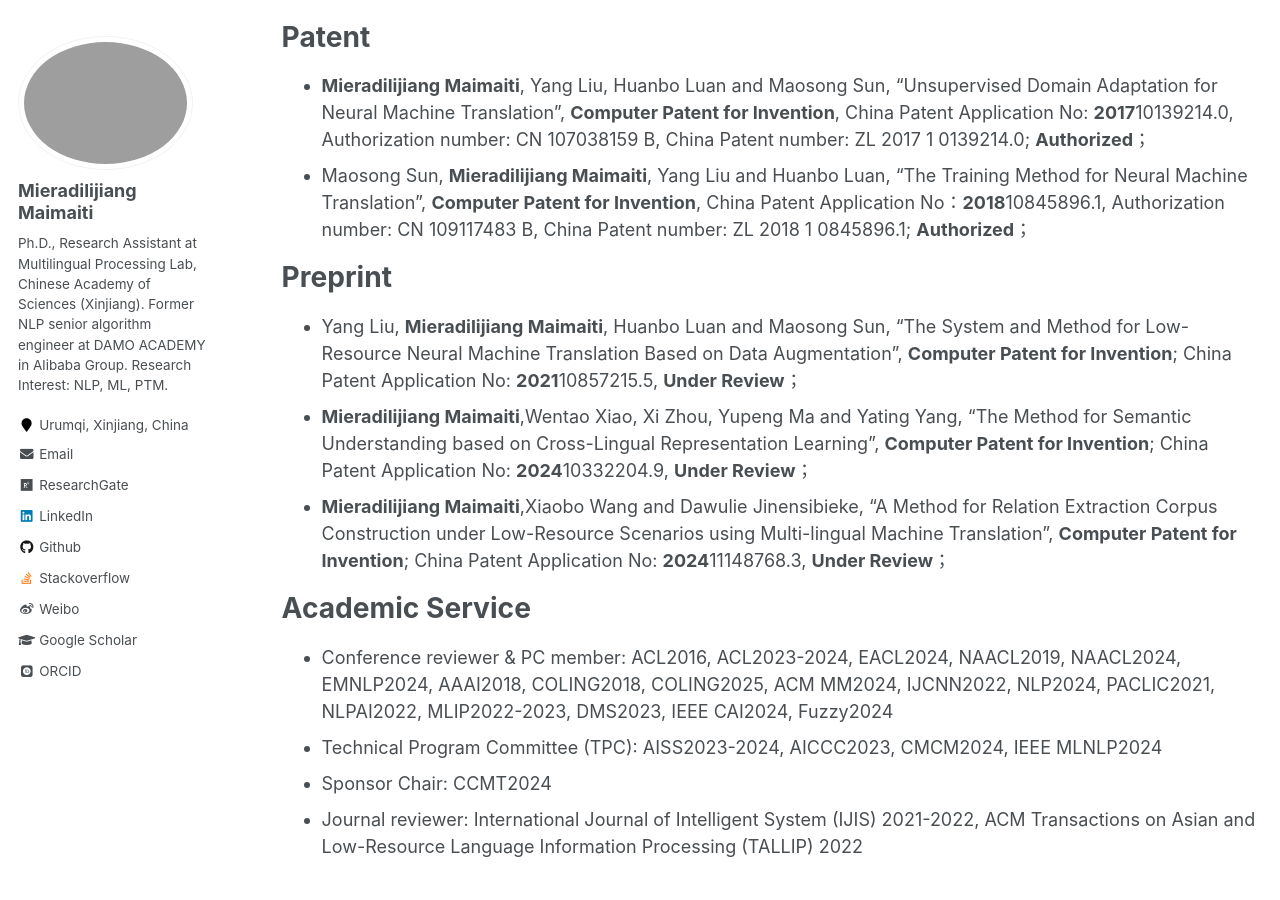
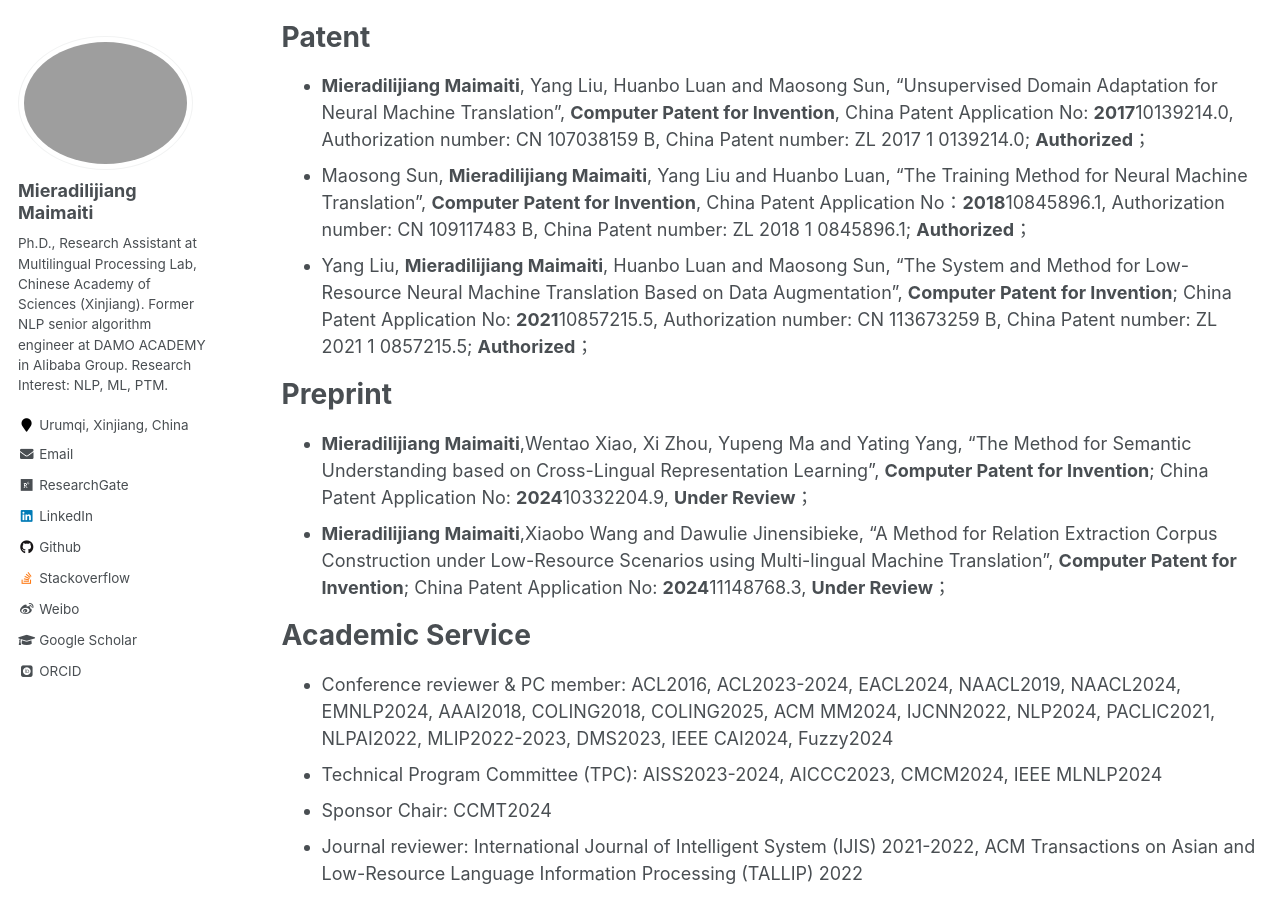
Before and after one commit to miradel51/miradel51.github.io, a Jekyll site: the page built from _pages/publications.md, in a window 1280 px wide and 900 px high, scrolled down 4514 px. Built offline with Jekyll 4.4.1, drawn with Linux system fonts in a browser that asks for light colours; some web fonts are replaced.

Commit message:
Update publications.md
revised the third patent info

```diff
--- a/_pages/publications.md
+++ b/_pages/publications.md
@@ -19,10 +19,10 @@ Patent
 ======
 * __Mieradilijiang Maimaiti__, Yang Liu, Huanbo Luan and Maosong Sun, "Unsupervised Domain Adaptation for Neural Machine Translation", __Computer Patent for Invention__, China Patent Application No: **2017**10139214.0, Authorization number: CN 107038159 B, China Patent number: ZL 2017 1 0139214.0; __Authorized__；
 * Maosong Sun, __Mieradilijiang Maimaiti__, Yang Liu and Huanbo Luan, "The Training Method for Neural Machine Translation", __Computer Patent for Invention__,  China Patent Application No：**2018**10845896.1, Authorization number: CN 109117483 B, China Patent number: ZL 2018 1 0845896.1; __Authorized__；
+* Yang Liu, __Mieradilijiang Maimaiti__, Huanbo Luan and Maosong Sun, "The System and Method for Low-Resource Neural Machine Translation Based on Data Augmentation", __Computer Patent for Invention__; China Patent Application No: **2021**10857215.5, Authorization number: CN 113673259 B, China Patent number: ZL 2021 1 0857215.5; __Authorized__；
 
 Preprint
 ======
-* Yang Liu, __Mieradilijiang Maimaiti__, Huanbo Luan and Maosong Sun, "The System and Method for Low-Resource Neural Machine Translation Based on Data Augmentation", __Computer Patent for Invention__; China Patent Application No: **2021**10857215.5, __Under Review__；
 * __Mieradilijiang Maimaiti__,Wentao Xiao, Xi Zhou, Yupeng Ma and Yating Yang, "The Method for Semantic Understanding based on Cross-Lingual Representation Learning", __Computer Patent for Invention__; China Patent Application No: **2024**10332204.9, __Under Review__；
 * __Mieradilijiang Maimaiti__,Xiaobo Wang and Dawulie Jinensibieke, "A Method for Relation Extraction Corpus Construction under Low-Resource Scenarios using Multi-lingual Machine Translation", __Computer Patent for Invention__; China Patent Application No: **2024**11148768.3, __Under Review__；
 
```
